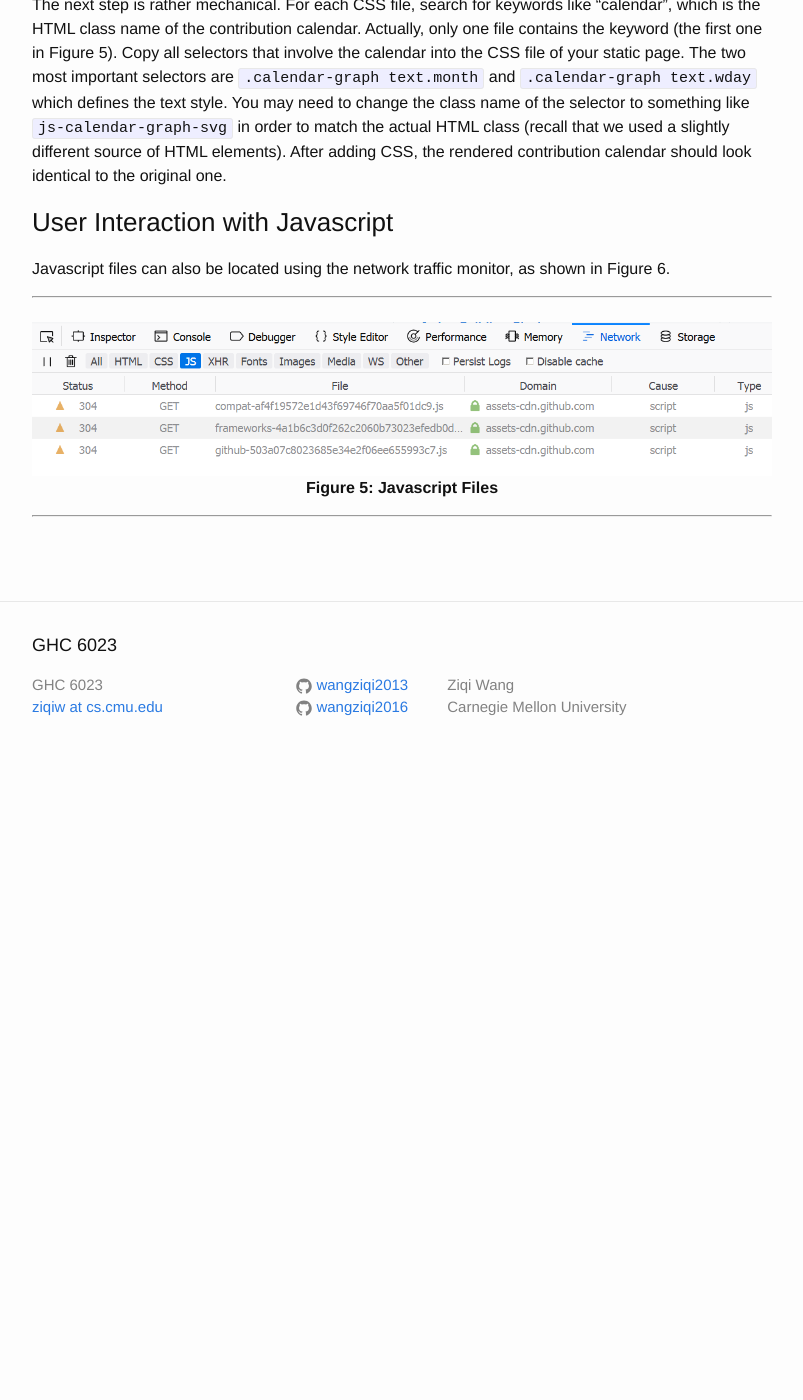
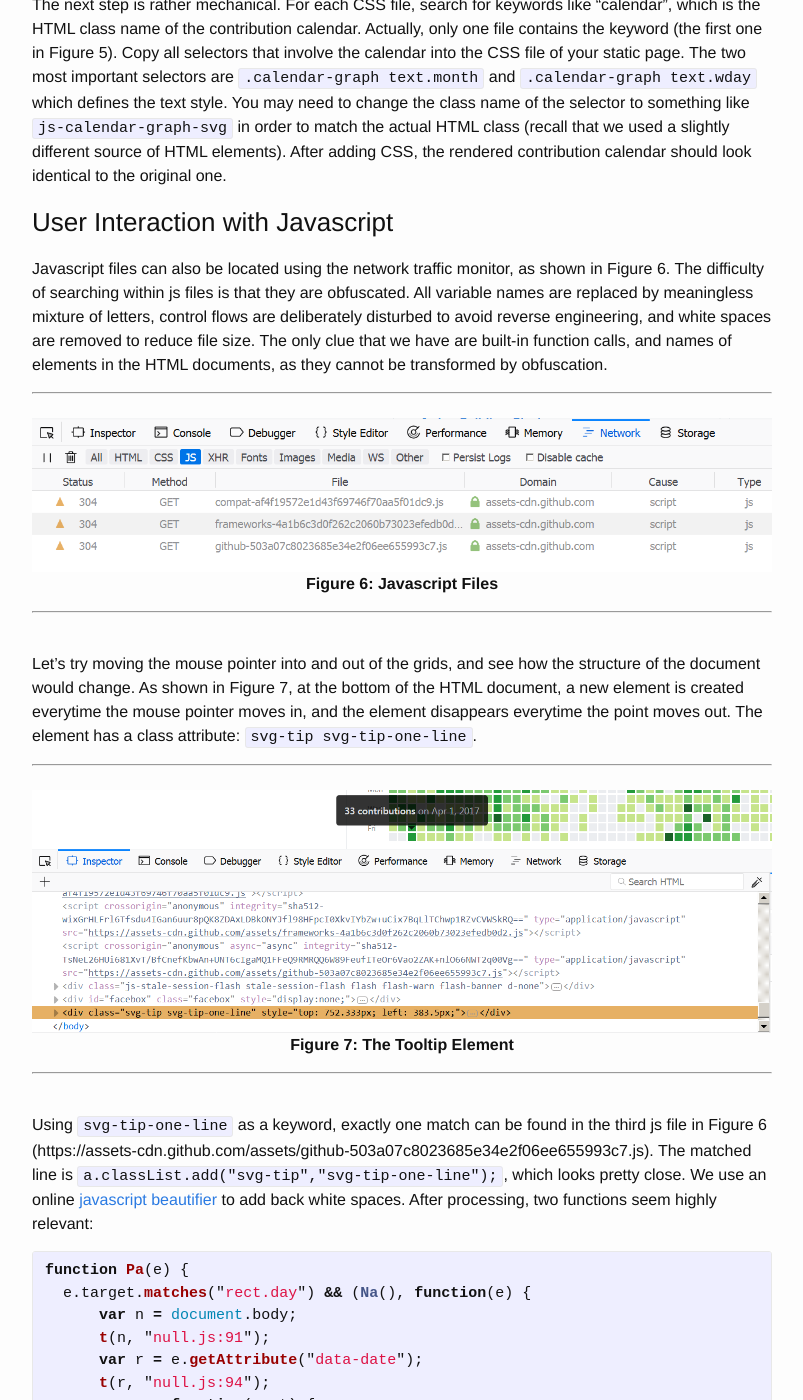
Before and after one commit to wangziqi2013/wangziqi2013.github.io, a Jekyll site: the page built from _posts/2018-03-17-Adding-Git-Contri-Calendar-To-Your-Static-Page.markdown, in a window 1280 px wide and 1400 px high, scrolled down 6028 px. Shown: the whole window, without its empty margins (238-1041 px from the left). Built offline with Jekyll 4.4.1, drawn with Linux system fonts in a browser that asks for light colours; before the commit the page ends 6807 px from its top, so only the background shows below that; some of the changed text lies outside the part shown.

Commit message:
Adding js event handling code

````diff
--- a/_posts/2018-03-17-Adding-Git-Contri-Calendar-To-Your-Static-Page.markdown
+++ b/_posts/2018-03-17-Adding-Git-Contri-Calendar-To-Your-Static-Page.markdown
@@ -232,12 +232,63 @@ contribution calendar should look identical to the original one.
 
 ### User Interaction with Javascript
 
-Javascript files can also be located using the network traffic monitor, as shown in Figure 6.
+Javascript files can also be located using the network traffic monitor, as shown in Figure 6. The difficulty of searching within
+js files is that they are obfuscated. All variable names are replaced by meaningless mixture of letters, control flows
+are deliberately disturbed to avoid reverse engineering, and white spaces are removed to reduce file size. The only clue that
+we have are built-in function calls, and names of elements in the HTML documents, as they cannot be transformed by obfuscation.
 
 <hr />
 <br />
 ![Javascript Files]({{ "/static/contri-calendar/figure6-network-js.png" | prepend: site.baseurl }} "Javascript Files"){: width="800px"}
 <br />
-**Figure 5: Javascript Files**
+**Figure 6: Javascript Files**
 {: align="middle"}
 <hr /><br />
+
+Let's try moving the mouse pointer into and out of the grids, and see how the structure of the document would change.
+As shown in Figure 7, at the bottom of the HTML document, a new element is created everytime the mouse pointer moves in,
+and the element disappears everytime the point moves out. The element has a class attribute: ```svg-tip svg-tip-one-line```.
+
+<hr />
+<br />
+![The Tooltip Element]({{ "/static/contri-calendar/figure7-tooltip.png" | prepend: site.baseurl }} "The Tooltip Element"){: width="800px"}
+<br />
+**Figure 7: The Tooltip Element**
+{: align="middle"}
+<hr /><br />
+
+Using ```svg-tip-one-line``` as a keyword, exactly one match can be found in the third js file in Figure 6
+(https://assets-cdn.github.com/assets/github-503a07c8023685e34e2f06ee655993c7.js). The matched line is
+```a.classList.add("svg-tip","svg-tip-one-line");```, which looks pretty close. We use an online [javascript
+beautifier](http://jsbeautifier.org/) to add back white spaces. After processing, two functions seem highly relevant:
+
+{% highlight javascript %}
+function Pa(e) {
+  e.target.matches("rect.day") && (Na(), function(e) {
+      var n = document.body;
+      t(n, "null.js:91");
+      var r = e.getAttribute("data-date");
+      t(r, "null.js:94");
+      var a = function(e, t) {
+          var n = Tu[t.getUTCMonth()].slice(0, 3) +
+                  " " + t.getUTCDate() + ", " + t.getUTCFullYear(),
+              r = 0 === e ? "No" : _.formatNumber(e),
+              a = document.createElement("div");
+          a.classList.add("svg-tip", "svg-tip-one-line");
+          var o = document.createElement("strong");
+          return o.textContent =
+            r + " " + P.pluralize(e, "contribution"), a.append(o, " on " + n), a
+      }(parseInt(e.getAttribute("data-count")), Va(r));
+      n.appendChild(a);
+      var o = e.getBoundingClientRect(),
+          s = o.left + window.pageXOffset - a.offsetWidth / 2 + o.width / 2,
+          i = o.bottom + window.pageYOffset - a.offsetHeight - 2 * o.height;
+      a.style.top = i + "px", a.style.left = s + "px"
+  }(e.target))
+}
+
+function Na() {
+  var e = document.querySelector(".svg-tip");
+  e && e.remove()
+}
+{% endhighlight %}
````
